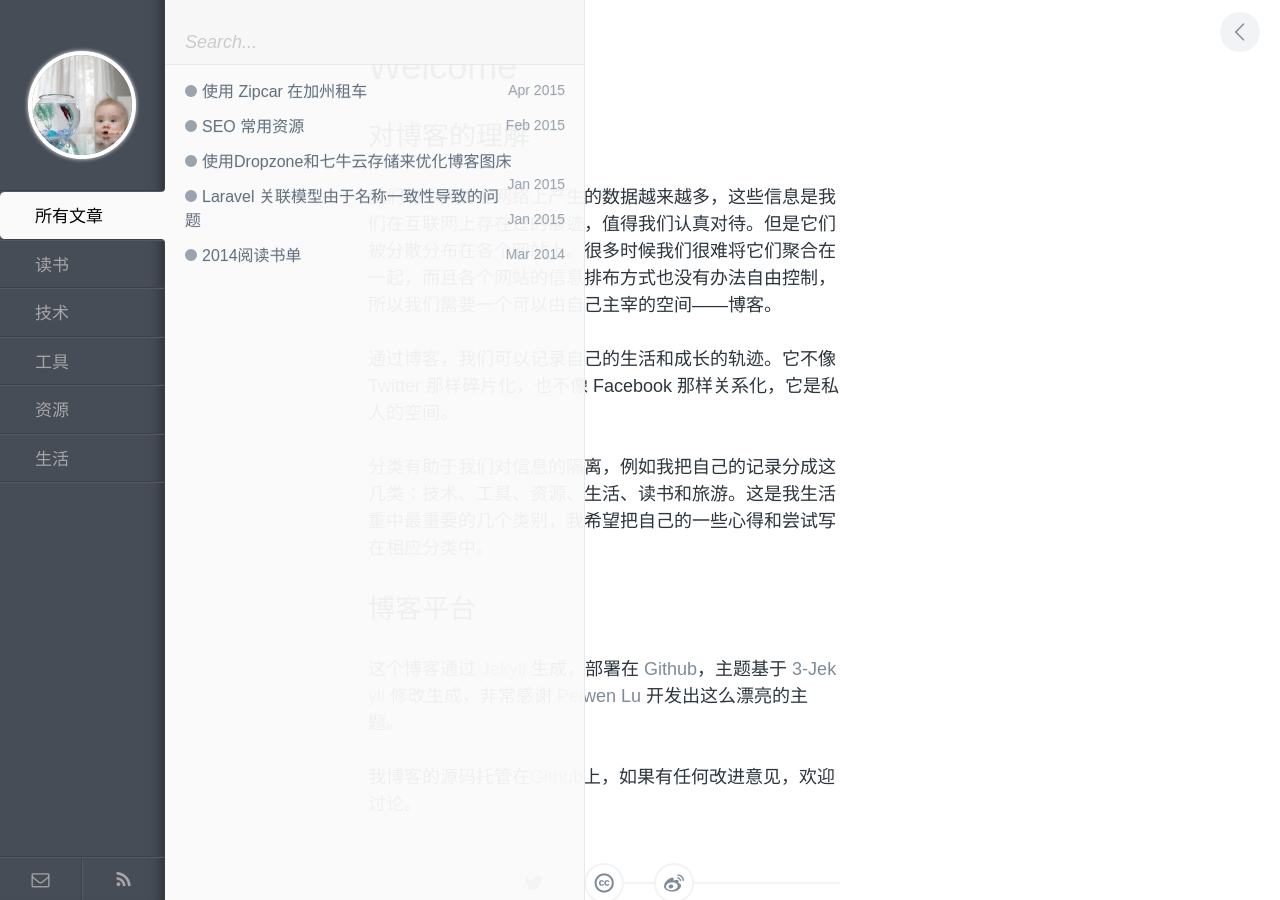
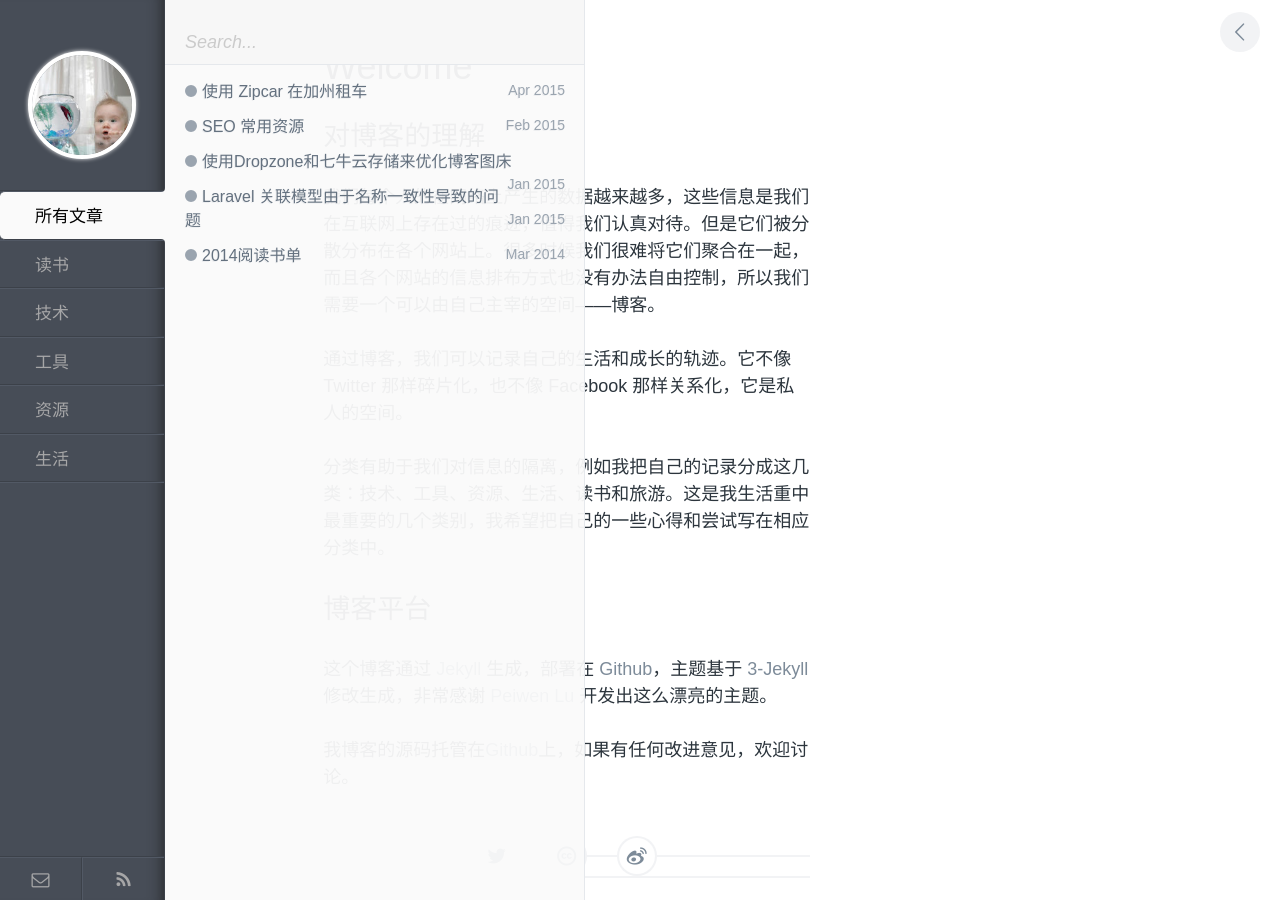
Before and after one commit to polyHong/polyHong.github.io, a Jekyll site: the page built from index.md, in a window 1280 px wide. Built offline with Jekyll 4.4.1, drawn with Linux system fonts in a browser that asks for light colours; Markdown is read by kramdown in place of the engine named in the settings; some of the changed text lies outside the part shown.

Commit message:
adding padding left and right

```diff
--- a/assets/css/style.css
+++ b/assets/css/style.css
@@ -370,8 +370,8 @@ a {
       font-size: 14px; } }
 
 #pjax {
-  padding: 0 10% 30px;
-  padding-right:200px;  }
+  padding: 0 6.5% 30px;
+  padding-right:230px;  }
   #pjax.fadeIn {
     -webkit-animation: fadeIn .3s;
     -moz-animation: fadeIn .3s;
```
